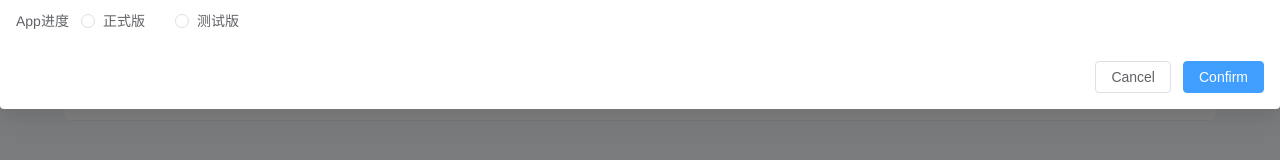
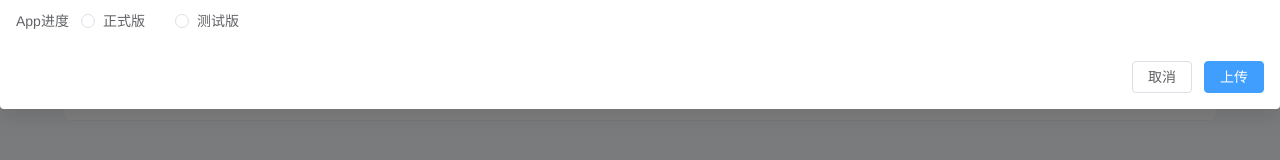
Before and after one commit to Future-Machine-Research-Institute/TumbleweedWebSide, a Vue app: page /appManagement in a window 1280 px wide. Both pictures are taken after a click on the button "上传". Shown: the part 251-411 px from the top of the page. Built offline with nearby package versions, Linux system fonts and the light colour scheme.

Commit message:
修复一个form问题

```diff
--- a/src/views/AppManagement/AppManagementContainer.vue
+++ b/src/views/AppManagement/AppManagementContainer.vue
@@ -14,19 +14,19 @@
           <el-form-item label="App版本">
             <el-input/>
           </el-form-item>
-        </el-form>
-        <el-form-item label="App系统">
+          <el-form-item label="App系统">
           <el-select placeholder="请选择系统类型">
             <el-option label="IOS" value="0" />
             <el-option label="Android" value="1" />
           </el-select>
-        </el-form-item>
-        <el-form-item label="App进度">
+          </el-form-item>
+          <el-form-item label="App进度">
           <el-radio-group v-model="progress">
             <el-radio label="正式版" />
             <el-radio label="测试版" />
           </el-radio-group>
         </el-form-item>
+        </el-form>
 
       </div>
     <!-- <el-input v-model="dialogFormName" autocomplete="off" type = "file" id = "file" @change="fileSelect"/>
@@ -36,9 +36,9 @@
         </el-select> -->
     <template #footer>
       <span class="dialog-footer">
-        <el-button @click="dialogFormVisible = false">Cancel</el-button>
+        <el-button @click="dialogFormVisible = false">取消</el-button>
         <el-button type="primary" @click="dialogFormVisible = false"
-          >Confirm</el-button
+          >上传</el-button
         >
       </span>
     </template>
```
